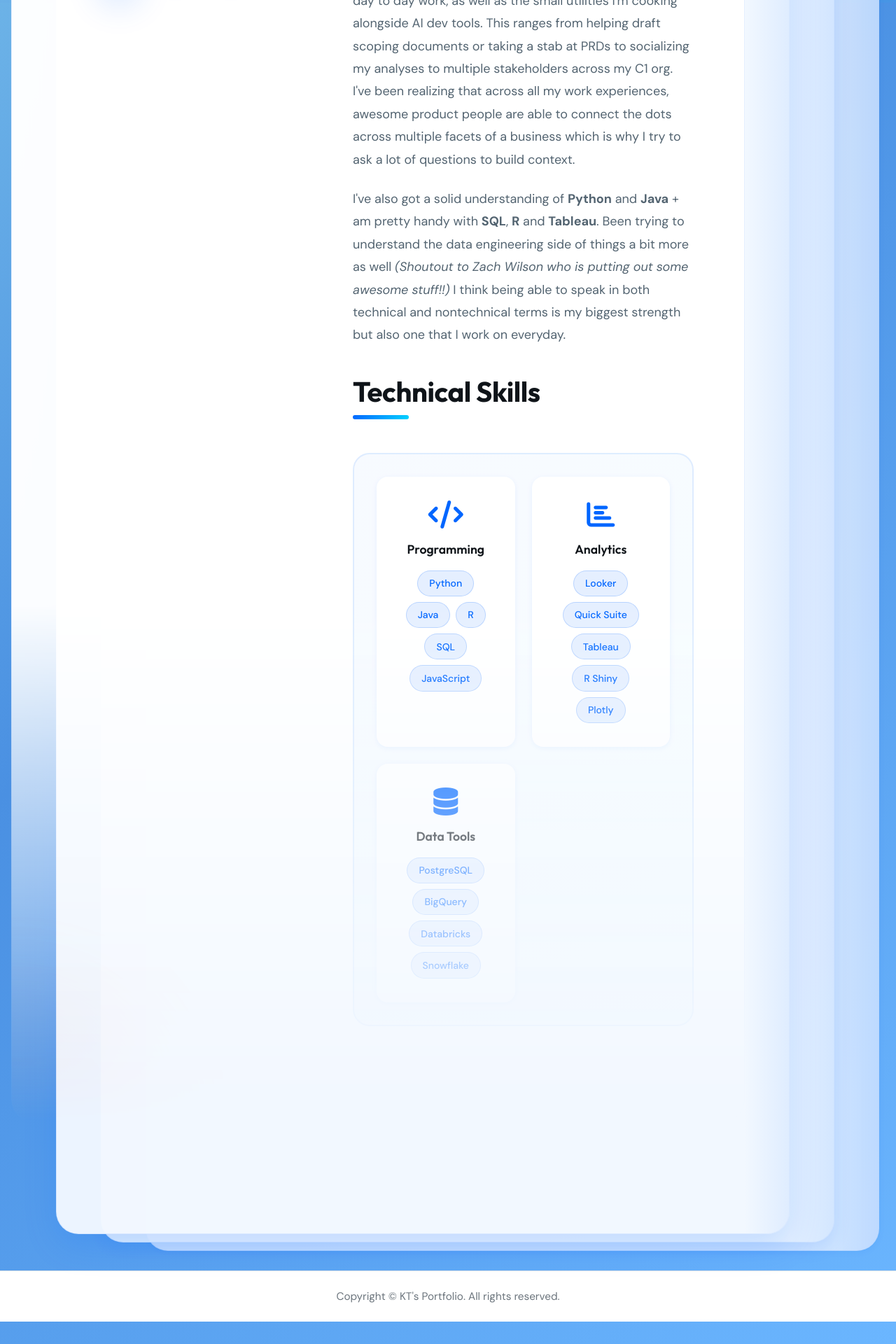
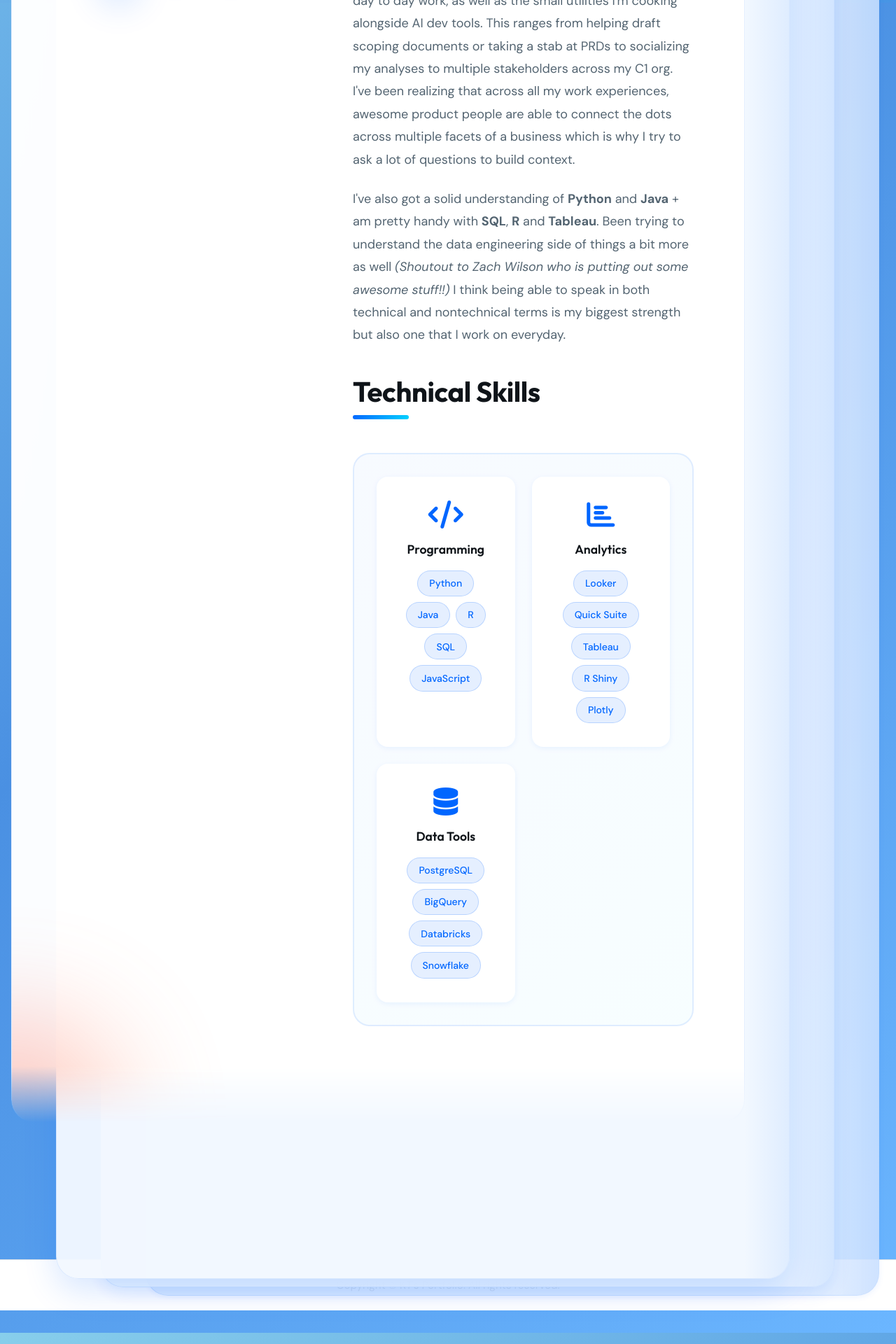
Before and after one commit to kaungthiha/kaungthiha.github.io, a Jekyll site: the page built from index.html, in a window 1280 px wide. Shown: the part 916-2836 px from the top of the page at 70% size. Built offline with Jekyll 4.4.1, drawn with Linux system fonts in a browser that asks for light colours; the list of posts is cut into pages by our own code.

Commit message:
project v5

```diff
--- a/assets/css/landing.css
+++ b/assets/css/landing.css
@@ -207,8 +207,8 @@
   box-shadow: var(--shadow-xl);
   transform: translate(0, 0);
   cursor: default;
-  -webkit-mask-image: linear-gradient(to bottom, black 70%, transparent 100%);
-  mask-image: linear-gradient(to bottom, black 70%, transparent 100%);
+  -webkit-mask-image: linear-gradient(to bottom, black calc(100% - 80px), transparent 100%);
+  mask-image: linear-gradient(to bottom, black calc(100% - 80px), transparent 100%);
 }
 
 /* Order 2 — peek strip 1 */
--- a/index.html
+++ b/index.html
@@ -318,12 +317,13 @@
     let active = 'about';
 
     function syncHeight() {
+      const FADE_PX = 80; // matches CSS mask-image fade zone
       const front = document.querySelector('[data-order="1"]');
-      const h = front.scrollHeight + 'px';
-      stack.style.height = h;
-      // Match inactive card heights so peek strips span the full container
+      const contentH = front.scrollHeight;
+      // Stack height excludes the fade zone so the card bleeds visually but not in layout
+      stack.style.height = Math.max(contentH - FADE_PX, 60) + 'px';
       document.querySelectorAll('.folder-card:not([data-order="1"])').forEach(c => {
-        c.style.height = h;
+        c.style.height = contentH + 'px';
       });
     }
 
```
Also changed, not shown: other parts of index.html (+0 -1 lines).
